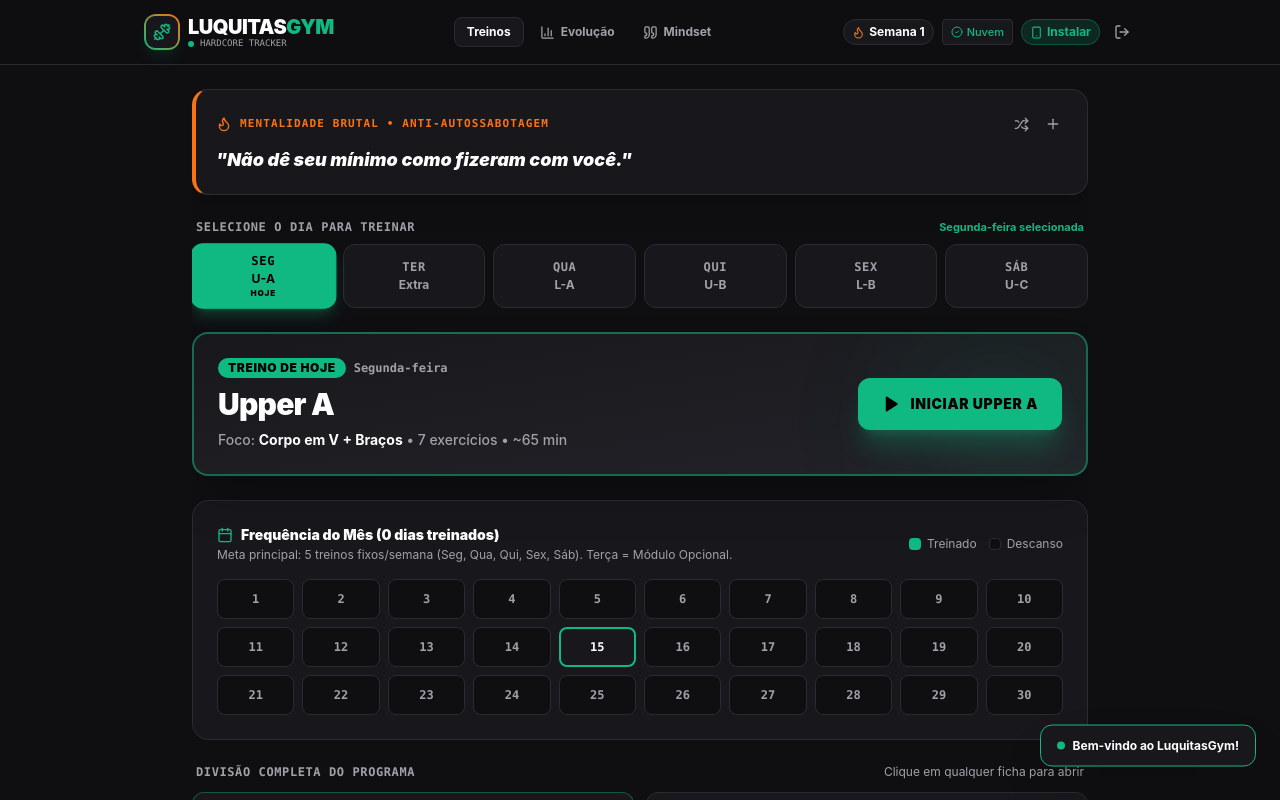
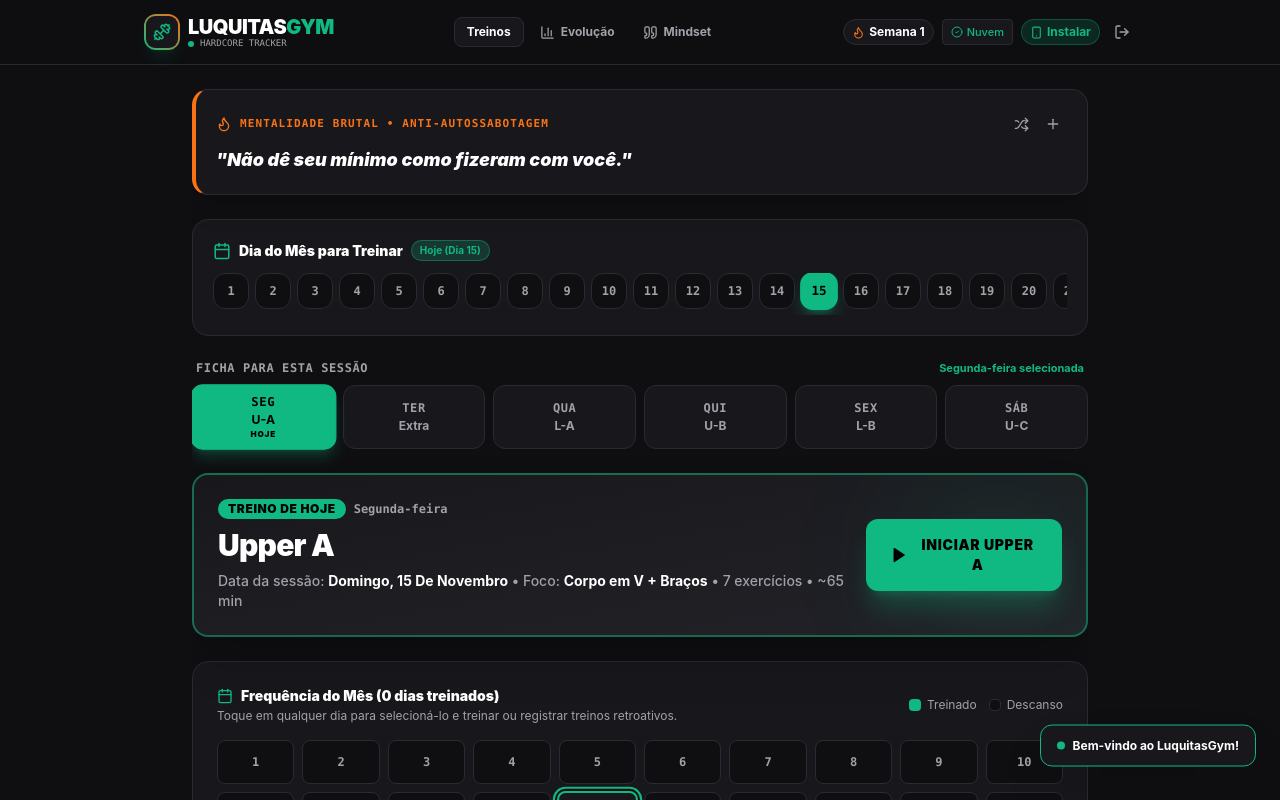
Before and after one commit to olucsdn/LuquitasGym, a React (Vite) app: page / in a window 1280 px wide. Both pictures are taken after a click on the button "Acessar como Criador (Offline / Local)". Shown: the top 800 px of the page. Built offline with nearby package versions, Linux system fonts and the light colour scheme; no server answers; the database is empty.

Commit message:
feat: allow selecting any day of the month to train with interactive heatmap and retroactive logging

```diff
--- a/src/App.jsx
+++ b/src/App.jsx
@@ -30,6 +30,7 @@ export default function App() {
   // Navegação
   const [activeTab, setActiveTab] = useState('dashboard'); // 'dashboard' | 'workout' | 'analytics' | 'quotes'
   const [activeWorkout, setActiveWorkout] = useState(null);
+  const [activeWorkoutDate, setActiveWorkoutDate] = useState(null);
   const [isPhaseModalOpen, setIsPhaseModalOpen] = useState(false);
 
   // Dados
@@ -177,9 +178,10 @@ export default function App() {
     showToast(`Fase atualizada com sucesso!`, 'success');
   };
 
-  // Iniciar Treino
-  const handleStartWorkout = (workout) => {
+  // Iniciar Treino com data opcional (suporte a escolher o dia do mês)
+  const handleStartWorkout = (workout, sessionDate = new Date()) => {
     setActiveWorkout(workout);
+    setActiveWorkoutDate(sessionDate);
     setActiveTab('workout');
     window.scrollTo({ top: 0, behavior: 'instant' });
   };
@@ -189,6 +191,7 @@ export default function App() {
     const confirmCancel = window.confirm('Deseja realmente sair do treino em andamento? O progresso não salvo será descartado.');
     if (confirmCancel) {
       setActiveWorkout(null);
+      setActiveWorkoutDate(null);
       setActiveTab('dashboard');
       window.scrollTo({ top: 0, behavior: 'instant' });
     }
@@ -202,6 +205,7 @@ export default function App() {
     setSessions(updatedSess);
 
     setActiveWorkout(null);
+    setActiveWorkoutDate(null);
     setActiveTab('dashboard');
     window.scrollTo({ top: 0, behavior: 'instant' });
     showToast('🔥 Treino concluído e salvo com sucesso!', 'success');
@@ -272,6 +276,7 @@ export default function App() {
         {activeTab === 'workout' && activeWorkout && (
           <ActiveWorkout
             workout={activeWorkout}
+            sessionDate={activeWorkoutDate}
             userProfile={profile}
             user={user}
             quotes={quotes}
--- a/src/components/ActiveWorkout.jsx
+++ b/src/components/ActiveWorkout.jsx
@@ -1,7 +1,7 @@
 import React, { useState, useEffect, useRef } from 'react';
 import {
   Clock, CheckCircle2, Circle, Flame, AlertTriangle, ShieldCheck,
-  ArrowLeft, Save, Dumbbell, Info, Zap, Hourglass, Layers, X, LogOut
+  ArrowLeft, Save, Dumbbell, Info, Zap, Hourglass, Layers, X, LogOut, Calendar
 } from 'lucide-react';
 import RestTimerModal from './RestTimerModal';
 import WarmupRampModal from './WarmupRampModal';
@@ -10,6 +10,7 @@ import { saveActiveSessionLocal, clearActiveSessionLocal } from '../lib/supabase
 
 export default function ActiveWorkout({
   workout,
+  sessionDate,
   userProfile,
   quotes = [],
   previousSessions = [],
@@ -182,9 +183,17 @@ export default function ActiveWorkout({
       });
     });
 
+    const now = new Date();
+    let completedAtDate = new Date();
+    if (sessionDate) {
+      completedAtDate = new Date(sessionDate);
+      completedAtDate.setHours(now.getHours(), now.getMinutes(), now.getSeconds());
+    }
+
     const payload = {
       workout_id: workout.id,
-      started_at: new Date(Date.now() - elapsedSeconds * 1000).toISOString(),
+      started_at: new Date(completedAtDate.getTime() - elapsedSeconds * 1000).toISOString(),
+      completed_at: completedAtDate.toISOString(),
       phase_at_time: currentPhaseId,
       warmup_completed: warmupDone,
       notes: sessionNotes,
@@ -227,11 +236,17 @@ export default function ActiveWorkout({
             </div>
           </div>
 
-          <div className="flex items-center gap-2">
+          <div className="flex items-center gap-1.5 sm:gap-2">
+            {sessionDate && (
+              <span className="flex items-center gap-1 text-[10px] sm:text-[11px] font-mono font-bold px-2 py-0.5 rounded-full bg-[#18181C] text-[#F97316] border border-[#F97316]/40" title="Data agendada da sessão">
+                <Calendar size={11} />
+                <span>Dia {new Date(sessionDate).getDate()}</span>
+              </span>
+            )}
             <span className="text-[11px] font-bold px-2.5 py-0.5 rounded-full bg-[#10B981]/15 text-[#10B981] border border-[#10B981]/30">
               {phaseInfo.badge}
             </span>
-            <div className="flex items-center gap-1.5 text-[10px] font-mono font-bold text-gym-muted bg-[#18181C] px-2 py-0.5 rounded-md border border-[#2A2A32]">
+            <div className="hidden xs:flex items-center gap-1.5 text-[10px] font-mono font-bold text-gym-muted bg-[#18181C] px-2 py-0.5 rounded-md border border-[#2A2A32]">
               <span className="w-1.5 h-1.5 rounded-full bg-[#10B981] animate-pulse"></span>
               TREINO ATIVO
             </div>
--- a/src/components/Dashboard.jsx
+++ b/src/components/Dashboard.jsx
@@ -28,10 +28,33 @@ export default function Dashboard({
     setQuoteIndex(prev => prev + 1);
   };
 
-  // Identificação do Dia e Seletor de Qualquer Dia da Semana
-  const todayDayNumber = new Date().getDay();
+  // Identificação de Data Atual e Seleção de Dia do Mês / Dia da Semana
+  const today = new Date();
+  const todayDateNumber = today.getDate();
+  const todayMonthNumber = today.getMonth();
+  const todayYearNumber = today.getFullYear();
+  const todayDayNumber = today.getDay();
   const defaultTodayIndex = todayDayNumber === 0 ? 1 : todayDayNumber;
+
+  // Estado do Dia do Mês Escolhido (Permite escolher qualquer dia de 1 a 31 do mês)
+  const [selectedMonthDay, setSelectedMonthDay] = useState(todayDateNumber);
   const [selectedDayNumber, setSelectedDayNumber] = useState(defaultTodayIndex);
+
+  // Objeto Date correspondente ao dia do mês selecionado
+  const selectedDateObj = useMemo(() => {
+    return new Date(todayYearNumber, todayMonthNumber, selectedMonthDay);
+  }, [todayYearNumber, todayMonthNumber, selectedMonthDay]);
+
+  const isSelectedDayToday = selectedMonthDay === todayDateNumber;
+
+  // Ao selecionar um dia do mês, sincroniza automaticamente com o treino padrão daquele dia da semana
+  const handleSelectMonthDay = (day) => {
+    setSelectedMonthDay(day);
+    const dateObj = new Date(todayYearNumber, todayMonthNumber, day);
+    const dayOfWeek = dateObj.getDay();
+    const mappedDay = dayOfWeek === 0 ? 1 : dayOfWeek; // Domingo mapeia para Seg por padrão
+    setSelectedDayNumber(mappedDay);
+  };
 
   const selectedWorkout = SYSTEM_WORKOUTS.find(w => w.day_of_week === selectedDayNumber) || SYSTEM_WORKOUTS[0];
 
@@ -58,8 +81,20 @@ export default function Dashboard({
         return;
       }
     }
-    onStartWorkout(workout);
+    onStartWorkout(workout, selectedDateObj);
   };
+
+  // Sessões realizadas no dia do mês selecionado
+  const sessionsOnSelectedDay = useMemo(() => {
+    return sessions.filter(sess => {
+      const sessDate = new Date(sess.completed_at);
+      return (
+        sessDate.getFullYear() === todayYearNumber &&
+        sessDate.getMonth() === todayMonthNumber &&
+        sessDate.getDate() === selectedMonthDay
+      );
+    });
+  }, [sessions, todayYearNumber, todayMonthNumber, selectedMonthDay]);
 
   // Cálculo da Frequência / Streak do Mês Atual
   const currentMonthStats = useMemo(() => {
@@ -126,11 +161,72 @@ export default function Dashboard({
         </p>
       </div>
 
-      {/* 2. Seletor Rápido de Qualquer Dia da Semana (Seg a Sáb) */}
+      {/* 2. Seletor do Dia do Mês para Treinar */}
+      <div className="bg-[#18181C] border border-[#2A2A32] rounded-2xl p-4 sm:p-5 space-y-3">
+        <div className="flex flex-wrap items-center justify-between gap-2">
+          <div className="flex items-center gap-2">
+            <Calendar size={18} className="text-[#10B981]" />
+            <h3 className="text-xs sm:text-sm font-black text-white">
+              Dia do Mês para Treinar
+            </h3>
+            {isSelectedDayToday ? (
+              <span className="text-[10px] font-bold px-2 py-0.5 rounded-full bg-[#10B981]/20 text-[#10B981] border border-[#10B981]/40">
+                Hoje (Dia {todayDateNumber})
+              </span>
+            ) : (
+              <span className="text-[10px] font-bold px-2.5 py-0.5 rounded-full bg-[#F97316]/20 text-[#F97316] border border-[#F97316]/40 animate-pulse">
+                Dia {selectedMonthDay} Selecionado
+              </span>
+            )}
+          </div>
+
+          {!isSelectedDayToday && (
+            <button
+              type="button"
+              onClick={() => handleSelectMonthDay(todayDateNumber)}
+              className="text-xs font-bold text-[#10B981] hover:underline flex items-center gap-1"
+            >
+              Voltar para Hoje
+            </button>
+          )}
+        </div>
+
+        {/* Barra de Seleção Rápida de Dias do Mês (1 a 31) */}
+        <div className="flex items-center gap-1.5 overflow-x-auto pb-1.5 scrollbar-thin">
+          {Array.from({ length: currentMonthStats.daysInMonth }, (_, i) => i + 1).map((day) => {
+            const isSelected = day === selectedMonthDay;
+            const isToday = day === todayDateNumber;
+            const isTrained = currentMonthStats.trainedDaysSet.has(day);
+
+            return (
+              <button
+                key={day}
+                type="button"
+                onClick={() => handleSelectMonthDay(day)}
+                className={`w-9 h-9 rounded-xl text-xs font-mono font-bold flex flex-col items-center justify-center shrink-0 transition-all ${
+                  isSelected
+                    ? 'bg-[#10B981] text-black shadow-lg shadow-[#10B981]/30 font-black scale-105'
+                    : isTrained
+                    ? 'bg-[#10B981]/15 text-[#10B981] border border-[#10B981]/40 hover:bg-[#10B981]/25'
+                    : isToday
+                    ? 'bg-[#222228] text-white border-2 border-[#10B981]'
+                    : 'bg-[#0F0F12] text-gym-muted hover:text-white border border-[#2A2A32]'
+                }`}
+                title={`Dia ${day} do mês`}
+              >
+                <span>{day}</span>
+                {isTrained && <span className="w-1 h-1 rounded-full bg-[#10B981] -mt-0.5" />}
+              </button>
+            );
+          })}
+        </div>
+      </div>
+
+      {/* 3. Seletor de Ficha / Dia da Semana (Seg a Sáb) */}
       <div className="space-y-2">
         <div className="flex items-center justify-between px-1">
           <span className="text-xs font-mono font-bold uppercase tracking-wider text-gym-muted">
-            Selecione o Dia para Treinar
+            Ficha para esta Sessão
           </span>
           <span className="text-[11px] text-[#10B981] font-bold">
             {selectedWorkout.day_name} selecionada
@@ -174,7 +270,7 @@ export default function Dashboard({
         </div>
       </div>
 
-      {/* 3. Card em Destaque do Treino Selecionado */}
+      {/* 4. Card em Destaque do Treino Selecionado */}
       <div className="bg-gradient-to-br from-[#18181C] to-[#222228] border-2 border-[#10B981]/50 rounded-2xl p-5 sm:p-6 shadow-2xl relative overflow-hidden">
         <div className="absolute top-0 right-0 w-44 h-44 bg-[#10B981]/10 rounded-full blur-3xl pointer-events-none" />
 
@@ -182,7 +278,7 @@ export default function Dashboard({
           <div className="space-y-2">
             <div className="flex flex-wrap items-center gap-2">
               <span className="px-2.5 py-0.5 bg-[#10B981] text-black text-xs font-black rounded-full uppercase tracking-wider">
-                {selectedDayNumber === defaultTodayIndex ? 'Treino de Hoje' : 'Treino Selecionado'}
+                {isSelectedDayToday ? 'Treino de Hoje' : `Treino para Dia ${selectedMonthDay}`}
               </span>
               <span className="text-xs font-mono text-gym-muted font-bold">
                 {selectedWorkout.day_name}
@@ -199,7 +295,7 @@ export default function Dashboard({
             </h2>
 
             <p className="text-xs sm:text-sm text-gym-muted font-medium">
-              Foco: <span className="text-white font-bold">{selectedWorkout.focus}</span> • {selectedWorkout.exercises.length} exercícios • ~{selectedWorkout.estimated_duration_min} min
+              Data da sessão: <strong className="text-white capitalize">{selectedDateObj.toLocaleDateString('pt-BR', { weekday: 'long', day: 'numeric', month: 'long' })}</strong> • Foco: <span className="text-white font-bold">{selectedWorkout.focus}</span> • {selectedWorkout.exercises.length} exercícios • ~{selectedWorkout.estimated_duration_min} min
             </p>
 
             {/* Status específico de fase para terça */}
@@ -216,14 +312,14 @@ export default function Dashboard({
               className="w-full sm:w-auto px-6 py-3.5 sm:py-4 bg-[#10B981] hover:bg-[#10B981]/90 text-black font-black text-xs sm:text-sm uppercase tracking-wider rounded-xl transition-all shadow-xl shadow-[#10B981]/25 flex items-center justify-center gap-2.5 active:scale-95"
             >
               <Play size={18} fill="currentColor" />
-              Iniciar {selectedWorkout.title}
+              Iniciar {selectedWorkout.title} {isSelectedDayToday ? '' : `(Dia ${selectedMonthDay})`}
             </button>
           </div>
         </div>
       </div>
 
-      {/* 3. Calendário de Frequência (Streak & Heatmap Mensal) */}
-      <div className="bg-[#18181C] border border-[#2A2A32] rounded-2xl p-6">
+      {/* 5. Calendário de Frequência (Streak & Heatmap Mensal Interativo) */}
+      <div className="bg-[#18181C] border border-[#2A2A32] rounded-2xl p-5 sm:p-6">
         <div className="flex flex-col sm:flex-row sm:items-center justify-between gap-2 mb-4">
           <div>
             <h3 className="text-sm font-black text-white flex items-center gap-2">
@@ -231,7 +327,7 @@ export default function Dashboard({
               Frequência do Mês ({currentMonthStats.trainedDaysCount} dias treinados)
             </h3>
             <p className="text-xs text-gym-muted mt-0.5">
-              Meta principal: 5 treinos fixos/semana (Seg, Qua, Qui, Sex, Sáb). Terça = Módulo Opcional.
+              Toque em qualquer dia para selecioná-lo e treinar ou registrar treinos retroativos.
             </p>
           </div>
 
@@ -245,29 +341,66 @@ export default function Dashboard({
           </div>
         </div>
 
-        {/* Heatmap Grid dos dias do mês */}
+        {/* Heatmap Grid dos dias do mês (Todos clicáveis) */}
         <div className="grid grid-cols-7 sm:grid-cols-10 md:grid-cols-15 gap-2">
           {Array.from({ length: currentMonthStats.daysInMonth }, (_, i) => i + 1).map((day) => {
             const isTrained = currentMonthStats.trainedDaysSet.has(day);
-            const isToday = new Date().getDate() === day;
+            const isToday = todayDateNumber === day;
+            const isSelected = selectedMonthDay === day;
 
             return (
-              <div
+              <button
                 key={day}
-                className={`h-10 rounded-lg flex flex-col items-center justify-center text-xs font-mono font-bold transition-all ${
+                type="button"
+                onClick={() => handleSelectMonthDay(day)}
+                className={`h-11 rounded-lg flex flex-col items-center justify-center text-xs font-mono font-bold transition-all cursor-pointer ${
+                  isSelected
+                    ? 'ring-2 ring-[#10B981] ring-offset-2 ring-offset-[#0F0F12] scale-105 z-10'
+                    : 'hover:border-[#10B981]/50'
+                } ${
                   isTrained
                     ? 'bg-[#10B981] text-black shadow-md shadow-[#10B981]/20'
                     : isToday
                     ? 'bg-[#18181C] text-white border-2 border-[#10B981]'
                     : 'bg-[#0F0F12] border border-[#2A2A32] text-gym-muted'
                 }`}
-                title={`Dia ${day}: ${isTrained ? 'Treino Realizado' : 'Sem registro'}`}
+                title={`Dia ${day}: Toque para selecionar`}
               >
                 <span>{day}</span>
-                {isTrained && <CheckCircle2 size={10} className="stroke-[3]" />}
-              </div>
+                {isTrained ? (
+                  <CheckCircle2 size={10} className="stroke-[3]" />
+                ) : isToday ? (
+                  <span className="text-[7px] font-black uppercase tracking-tighter text-[#10B981]">Hoje</span>
+                ) : null}
+              </button>
             );
           })}
+        </div>
+
+        {/* Detalhes do Dia Selecionado no Heatmap */}
+        <div className="mt-4 p-3 bg-[#0F0F12] border border-[#2A2A32] rounded-xl flex flex-col sm:flex-row sm:items-center justify-between gap-2">
+          <div className="flex items-center gap-2 text-xs">
+            <span className="font-mono font-bold text-white">Dia {selectedMonthDay}:</span>
+            {sessionsOnSelectedDay.length > 0 ? (
+              <span className="text-[#10B981] font-bold flex items-center gap-1.5">
+                <CheckCircle2 size={14} />
+                {sessionsOnSelectedDay.length} treino(s) registrado(s) ({sessionsOnSelectedDay.map(s => {
+                  const w = SYSTEM_WORKOUTS.find(sw => sw.id === s.workout_id);
+                  return w ? w.title : 'Treino Concluído';
+                }).join(', ')})
+              </span>
+            ) : (
+              <span className="text-gym-muted">Nenhum treino registrado neste dia.</span>
+            )}
+          </div>
+
+          <button
+            type="button"
+            onClick={() => handleTriggerWorkout(selectedWorkout)}
+            className="text-xs font-bold text-[#10B981] hover:underline shrink-0 text-left"
+          >
+            Treinar no Dia {selectedMonthDay} &rarr;
+          </button>
         </div>
       </div>
 
@@ -360,7 +493,7 @@ export default function Dashboard({
               <button
                 onClick={() => {
                   setTuesdayConfirmModal(false);
-                  onStartWorkout(SYSTEM_WORKOUTS.find(w => w.day_of_week === 2));
+                  onStartWorkout(SYSTEM_WORKOUTS.find(w => w.day_of_week === 2), selectedDateObj);
                 }}
                 className="py-3 bg-[#10B981] hover:bg-[#10B981]/90 text-xs font-black text-black rounded-xl transition-all shadow-lg shadow-[#10B981]/20"
               >
```
Also changed, not shown: src/lib/supabase.js.
